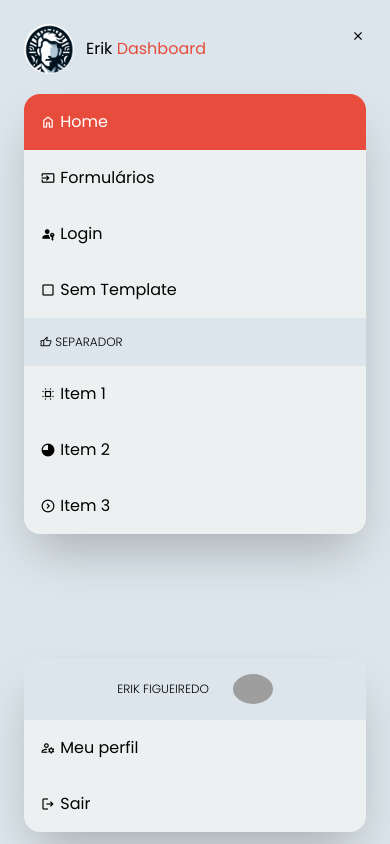
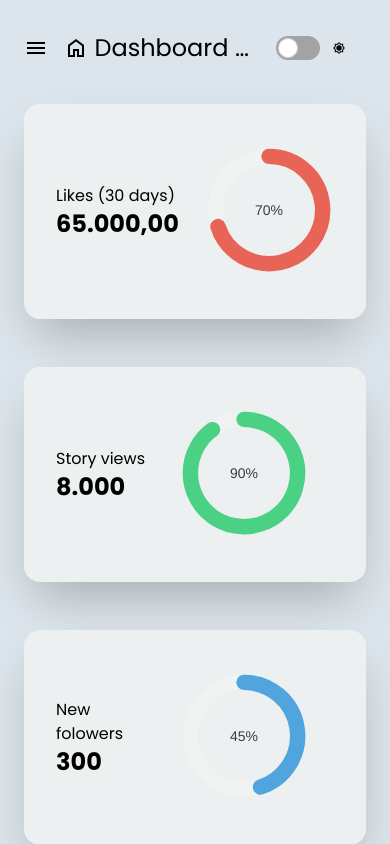
Before and after one commit to erikfig/my-dashboard, a React (Vite) app: page / in a window 390 px wide. Built offline with nearby package versions, Linux system fonts and the light colour scheme; grey boxes are pictures that could not be loaded.

Commit message:
feat: responsividade

```diff
--- a/src/components/Typography/index.tsx
+++ b/src/components/Typography/index.tsx
@@ -3,9 +3,10 @@ import { createElement, HTMLAttributes, ReactNode } from 'react'
 export type TypographyProps = {
   type?: 'h1' | 'h2' | 'h3' | 'h4' | 'h5' | 'h6' | 'p' | 'span' | 'display' | undefined,
   children: ReactNode,
+  ellipsis?: boolean
 } & HTMLAttributes<HTMLDivElement>
 
-export const Typography = ({ children, type = 'p', ...props }: TypographyProps) => {
+export const Typography = ({ children, type = 'p', ellipsis, ...props }: TypographyProps) => {
   let localType: string = type
 
   const typeClasses = {
@@ -26,6 +27,10 @@ export const Typography = ({ children, type = 'p', ...props }: TypographyProps)
     className.push(props.className)
   }
 
+  if (ellipsis) {
+    className.push('text-nowrap text-ellipsis overflow-hidden')
+  }
+
   if (type === 'display') {
     localType = 'div'
   }
--- a/src/components/card/card-status.tsx
+++ b/src/components/card/card-status.tsx
@@ -15,12 +15,12 @@ const icons = {
 }
 
 export const CardStatus = ({ title, message, status }: CardStatusProps) => (
-  <Card className={`flex flex-row justify-between !py-4 !bg-${status} text-white`}>
+  <Card className={`flex flex-row justify-between !py-4 px-4 md:px-8 !bg-${status} text-white`}>
     <div>
       <Typography type="h5">{title}</Typography>
       <Typography type="h2" className="font-bold">{message}</Typography>
     </div>
-    <div className="chart">
+    <div className="hidden md:block chart">
       <span className="material-symbols-outlined !text-6xl">{icons[status]}</span>
     </div>
   </Card>
--- a/src/components/data-table/data-table.tsx
+++ b/src/components/data-table/data-table.tsx
@@ -6,7 +6,7 @@ import { Typography } from '../Typography'
 type DataTableProps = { title?: string } & TableProps & PaginationProps
 
 export const DataTable = ({ title, columns, rows, perPage, current, total, onChange, isLoading }: DataTableProps) => (
-  <Card className="col-span-8 !p-0">
+  <Card className="col-span-8 !p-0 !overflow-auto">
     {title &&
       <Typography type='h3' className='p-4'>{title}</Typography>
     }
--- a/src/components/form/toggle/index.tsx
+++ b/src/components/form/toggle/index.tsx
@@ -9,7 +9,7 @@ type ToggleProps = {
 export const Toggle = ({ checked, onClick, children }: ToggleProps) => (
   <label className="inline-flex items-center me-5 cursor-pointer" >
     <input type="checkbox" className="sr-only peer" checked={checked} onClick={onClick} />
-    <div className="relative w-11 h-6 bg-neutral-400 rounded-full peer dark:bg-gray-700 peer-checked:after:translate-x-full rtl:peer-checked:after:-translate-x-full peer-checked:after:border-white after:content-[''] after:absolute after:top-0.5 after:start-[2px] after:bg-white after:border-gray-300 after:border after:rounded-full after:h-5 after:w-5 after:transition-all dark:border-gray-600 peer-checked:bg-primary"></div>
+    <div className="relative min-w-[44px] h-6 bg-neutral-400 rounded-full peer dark:bg-gray-700 peer-checked:after:translate-x-full rtl:peer-checked:after:-translate-x-full peer-checked:after:border-white after:content-[''] after:absolute after:top-0.5 after:start-[2px] after:bg-white after:border-gray-300 after:border after:rounded-full after:h-5 after:w-5 after:transition-all dark:border-gray-600 peer-checked:bg-primary"></div>
     <span className="ms-3 text-sm font-medium">{children}</span>
   </label>
 )
--- a/src/layouts/default/default.layout.tsx
+++ b/src/layouts/default/default.layout.tsx
@@ -1,4 +1,4 @@
-import { useCallback } from 'react'
+import { useCallback, useState } from 'react'
 import { Rounded } from '../../components/rounded'
 import { useDarkMode } from '../../contexts/dark-mode'
 import './style.css'
@@ -14,6 +14,7 @@ type DefaultLayoutProps = {
 }
 
 export const DefaultLayout = ({ title }: DefaultLayoutProps) => {
+  const [isMenuOpen, setIsMenuOpen] = useState(false)
   const { isDarkMode, toggleDarkMode } = useDarkMode()
 
   const menuItems = RoutesConfig
@@ -39,16 +40,16 @@ export const DefaultLayout = ({ title }: DefaultLayoutProps) => {
 
   const darkModeHandler = useCallback(() => {
     toggleDarkMode()
-  // eslint-disable-next-line react-hooks/exhaustive-deps
+    // eslint-disable-next-line react-hooks/exhaustive-deps
   }, [isDarkMode])
 
   return (
     <div className={isDarkMode ? 'dark' : ''}>
-      <div className='grid h-screen w-screen grid-cols-wrapper bg-grey dark:bg-dark dark:text-light'>
-        <section className='bg-grey dark:bg-dark fixed z-10 w-screen sm:w-auto sm:relative grid grid-rows-nav h-screen overflow-y-auto'>
+      <div className='grid h-screen w-screen lg:grid-cols-wrapper bg-grey dark:bg-dark dark:text-light'>
+        <section className={`bg-grey dark:bg-dark fixed z-10 left-0 w-screen lg:w-auto lg:relative grid grid-rows-nav h-screen overflow-y-auto transition-all ${!isMenuOpen && '-ml-[100%] lg:ml-0'}`}>
           <div className='m-6'>
 
-            <div className='absolute top-6 right-6'>
+            <div className='block lg:hidden absolute top-6 right-6 cursor-pointer' onClick={() => setIsMenuOpen(!isMenuOpen)}>
               <span className="material-symbols-outlined">close</span>
             </div>
 
@@ -90,14 +91,17 @@ export const DefaultLayout = ({ title }: DefaultLayoutProps) => {
         </section>
         <main className="relative z-0 overflow-x-hidden">
 
-          <header className='flex justify-between items-center h-12 mt-6 ml-6 mr-6 mb-2'>
-            <Typography type="h1" className='!text-2xl'>
+          <header className='flex gap-4 justify-between items-center h-12 mt-6 ml-6 mr-6 mb-2'>
+            <Typography ellipsis type="h1" className='!text-2xl'>
+              <div className='block lg:hidden cursor-pointer float-left mr-4' onClick={() => setIsMenuOpen(true)}>
+                <span className="material-symbols-outlined">menu</span>
+              </div>
               {title}
             </Typography>
             <Typography type="display" className='flex items-center gap-6'>
 
               <Toggle checked={isDarkMode} onClick={darkModeHandler}>
-                <span className="material-symbols-outlined">{isDarkMode ? 'brightness_4' : 'brightness_7'}</span> Dark Mode
+                <span className="material-symbols-outlined">{isDarkMode ? 'brightness_4' : 'brightness_7'}</span> <span className="hidden md:inline-flex">Dark Mode</span>
               </Toggle>
 
             </Typography>
--- a/src/pages/forms.tsx
+++ b/src/pages/forms.tsx
@@ -49,7 +49,7 @@ export const Forms = () => {
           />
         </div>
 
-        <div className="grid grid-cols-2 gap-6">
+        <div className="grid md:grid-cols-2 gap-6">
           <Input
             name="input-password"
             label="Password"
@@ -65,7 +65,7 @@ export const Forms = () => {
           />
         </div>
 
-        <div className="grid grid-cols-3 gap-6">
+        <div className="grid md:grid-cols-3 gap-6">
           <Input
             name="input-text-checkbox"
             label="Checkbox field"
@@ -121,7 +121,7 @@ export const Forms = () => {
           error
         />
 
-        <div className="grid grid-cols-2 gap-6">
+        <div className="grid md:grid-cols-2 gap-6">
           <Input
             name="input-text-select"
             label="Select"
--- a/src/pages/home.tsx
+++ b/src/pages/home.tsx
@@ -36,7 +36,7 @@ export const Home = () => {
 
   return (
     <>
-      <div className="grid grid-cols-3">
+      <div className="grid xl:grid-cols-3">
         <Card className="flex flex-row justify-between !py-4 items-center">
           <div>
             <Typography type="h5">Likes (30 days)</Typography>
@@ -68,29 +68,31 @@ export const Home = () => {
         </Card>
       </div>
 
-      <div className="grid grid-cols-4">
+      <div className="grid grid-cols-2 xl:grid-cols-4">
         <CardStatus title="Error Card" message="Error Message" status="danger" />
         <CardStatus title="Warning Card" message="Warning Message" status="warning" />
         <CardStatus title="Success Card" message="Success Message" status="success" />
         <CardStatus title="Info Card" message="Info Message" status="info" />
       </div>
 
-      <div className="grid grid-cols-12">
-        <Card className="col-span-4">
+      <div className="grid xl:grid-cols-12">
+        <Card className="xl:col-span-4">
           <Typography type='h3'>Radial Chart</Typography>
-          <Radial />
+          <div className="flex h-full justify-center items-center">
+            <Radial />
+          </div>
         </Card>
 
-        <Card className="col-span-8">
+        <Card className="xl:col-span-8">
           <Typography type='h3'>Column Chart</Typography>
           <Bar />
         </Card>
       </div>
 
-      <div className="grid grid-cols-12">
+      <div className="grid xl:grid-cols-12">
         <DataTableAsync title='Last Users' query={query} columns={columns} onChange={(p) => setPage(p)} />
 
-        <Card className="col-span-4 !bg-transparent">
+        <Card className="xl:col-span-4 !bg-transparent">
           <CardBackground src="/programmer.jpeg" className="bg-dark/80 text-white">
             <Typography type="h2" className='mb-4'>Erik Figueiredo</Typography>
             <Typography>Desenvolvedor FullStack Sênior com mais de 15 anos de experiência, especializado em Node.js, TypeScript e PHP.</Typography>
```
